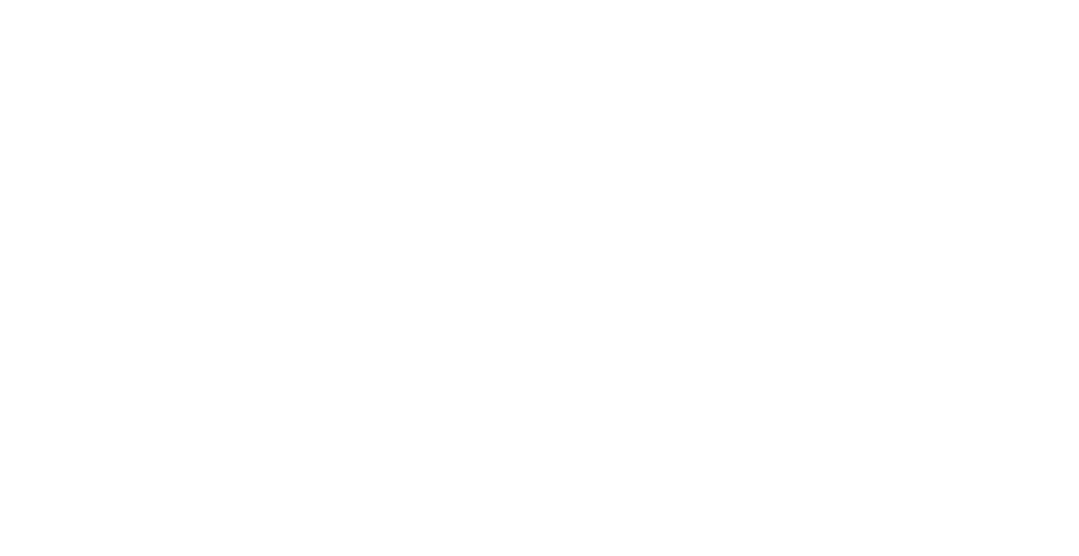
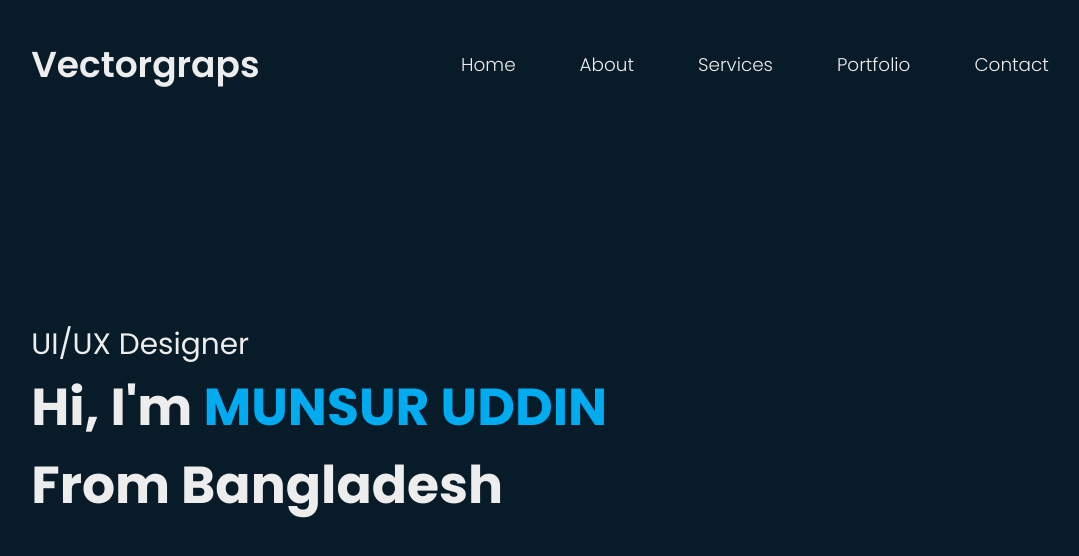
Before and after one commit to MUNSUR21/Personal-Portfolio, a plain HTML site: page Index.html in a window 1280 px wide. Shown: the whole page, without its empty margins (84-1163 px from the left). Drawn offline with Linux system fonts and the light colour scheme.

Commit message:
header Section Done

```diff
--- a/Index.html
+++ b/Index.html
@@ -3,9 +3,29 @@
 <head>
     <meta charset="UTF-8">
     <meta name="viewport" content="width=device-width, initial-scale=1.0">
-    <title>Document</title>
+    <link rel="stylesheet" href="style.css">
+    <link rel="stylesheet" href="https://cdnjs.cloudflare.com/ajax/libs/font-awesome/6.5.1/css/all.min.css" integrity="sha512-DTOQO9RWCH3ppGqcWaEA1BIZOC6xxalwEsw9c2QQeAIftl+Vegovlnee1c9QX4TctnWMn13TZye+giMm8e2LwA==" crossorigin="anonymous" referrerpolicy="no-referrer" />
+    <title>Youtube Website Clone</title>
 </head>
 <body>
+        <!-- Header Section -->
+        <header class="header">
+            <a href="#" class="Logo">Vectorgraps</a>
 
+            <nav class="navbar">
+                <a href="#">Home</a>
+                <a href="#">About</a>
+                <a href="#">Services</a>
+                <a href="#">Portfolio</a>
+                <a href="#">Contact</a>
+            </nav>
+        </header>
+        <div class="header-text">
+            <p>UI/UX Designer</p>
+            <h1>Hi, I'm <Span>MUNSUR UDDIN</Span>
+                <br>
+                From Bangladesh
+            </h1>
+        </div>
 </body>
 </html>
--- a/style.css
+++ b/style.css
@@ -0,0 +1,97 @@
+@import url('https://fonts.googleapis.com/css2?family=Poppins:wght@100;200;300;400;500;600;700;800;900&display=swap');
+
+* {
+    margin: 0;
+    padding: 0;
+    box-sizing: border-box;
+    font-family: 'Poppins', sans-serif;
+    text-decoration: none;
+    border: none;
+    outline: none;
+    scroll-behavior: smooth;
+}
+
+:root {
+    --bg-color: #081b29;
+    --Second-bg-color: #112e42;
+    --text-color: #ededed;
+    --main-color: #00abf0;
+}
+
+
+body {
+    background: var(--bg-color);
+    color: var(--text-color);
+}
+
+header {
+    position: fixed;
+    top: 0;
+    left: 0;
+    height: 8rem;
+    width: 100%;
+    padding: 2rem 9%;
+    background: transparent;
+}
+
+.header {
+    display: flex;
+    align-items: center;
+    justify-content: space-between;
+}
+
+.Logo {
+    font-size: 2.25rem;
+    font-weight: 600;
+    color: var(--text-color);
+}
+
+.navbar {
+    display: flex;
+    justify-content: space-between;
+    align-items: center;
+}
+
+.navbar a{
+    color: var(--text-color);
+    font-size: 1.15rem;
+    font-weight: 300;
+    margin: 1rem 2rem;
+    position: relative;
+}
+
+.navbar a::after {
+    content: '';
+    width: 0;
+    height: 3px;
+    background: var(--main-color);
+    position: absolute;
+    left: 0;
+    bottom: -6px;
+    transition: 0.5s;
+}
+
+.navbar a:hover::after {
+    width: 100%;
+}
+
+.header-text {
+    height: 100vh;
+    width: 100%;
+    align-items: center;
+    margin-top: 40vh;
+    padding: 0 9%;
+}
+
+.header-text P {
+    font-size: 1.85rem;
+    line-height: 3rem;
+}
+
+.header-text h1 {
+    font-size: 3.25rem;
+}
+
+.header-text h1 span {
+    color: var(--main-color);
+}
```
